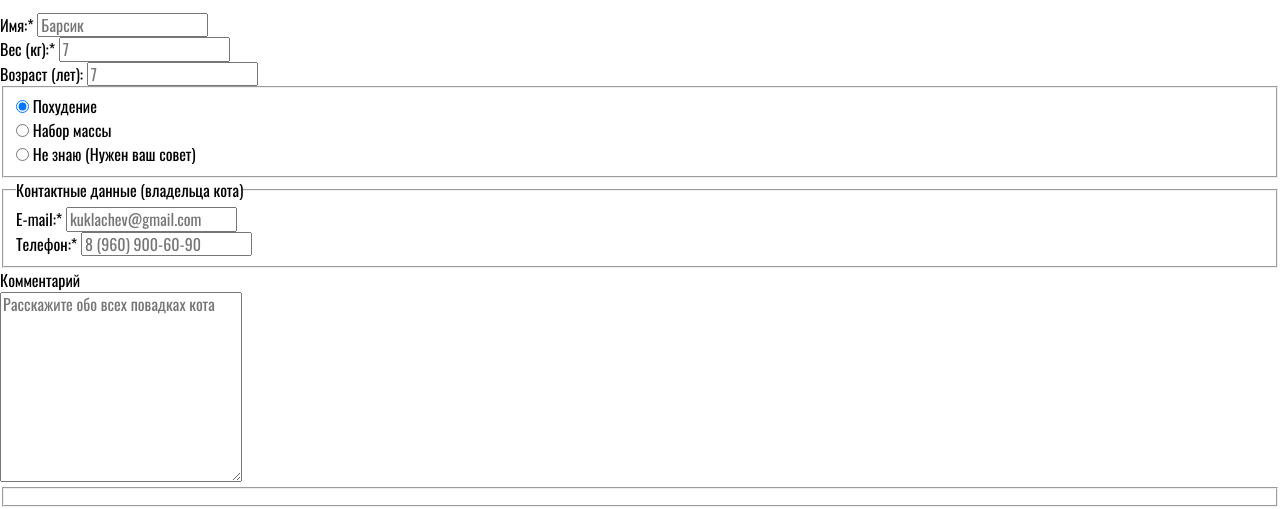
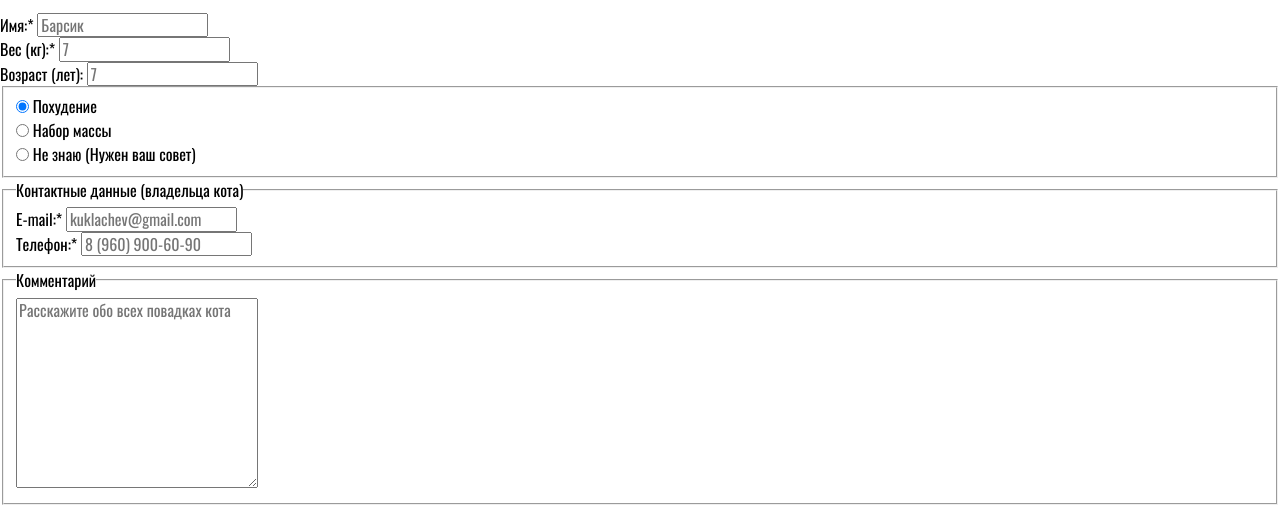
Before and after one commit to SychugovKirill/1122973-cat-energy-20, a website: page source/form.html in a window 1280 px wide. Shown: the part 235-744 px from the top of the page. Drawn offline with nearby package versions, Linux system fonts and the light colour scheme; files that its build step writes are made by us from their sources.

Commit message:
Правки в верстку form.html

```diff
--- a/source/form.html
+++ b/source/form.html
@@ -85,13 +85,15 @@
             <input class="form__field" type="tel" id="tel-user" name="tel" placeholder="8 (960) 900-60-90">
           </div>
         </fieldset class="form__box">
-        <legend class="form__title">Комментарий</legend>
-        <textarea name="text" id="text" cols="30" rows="10" placeholder="Расскажите обо всех повадках кота"></textarea>
-        <fieldset>
-        </fieldset class="form__box">
-        <legend class="form__title">Дополнительно</legend>
+
+        <fieldset class="form__box">
+          <legend class="form__title">Комментарий</legend>
+          <textarea name="text" id="text" cols="30" rows="10"
+            placeholder="Расскажите обо всех повадках кота"></textarea>
+        </fieldset>
 
         <fieldset>
+          <legend class="form__title">Дополнительно</legend>
           <div class="form__group">
             <input class="form__checkbox" type="checkbox" id="sweetener" name="sweet">
             <label class="form__label" for="sweetener">Сахарозаменитель</label>
```
